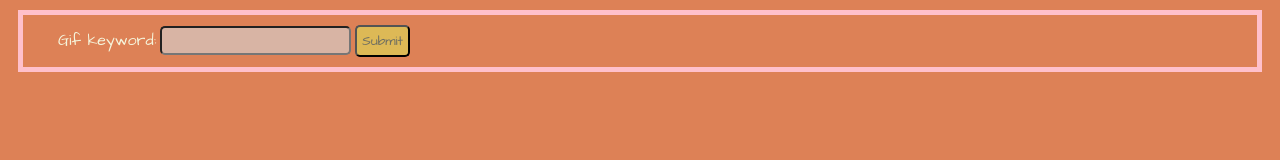
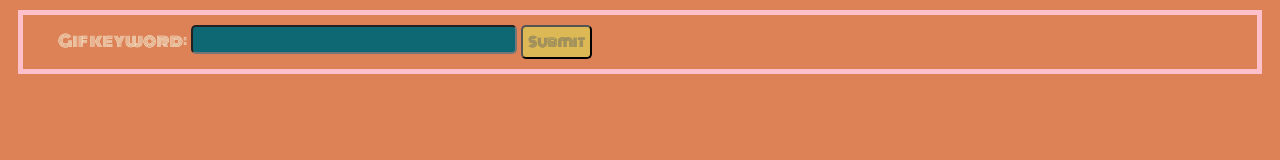
Before and after one commit to khodgesx/portfolio-site, a plain HTML site: page gif-api-index.html in a window 1280 px wide. Drawn offline with nearby package versions, Linux system fonts and the light colour scheme; a web font is replaced by a local one.

Commit message:
changed giphy project to make it more my own

```diff
--- a/gif-api-app.js
+++ b/gif-api-app.js
@@ -5,6 +5,8 @@ async function searchGifs(event){
     const urlString = `https://api.giphy.com/v1/gifs/search?api_key=NNDJHOgLo49VEV54gVeyLcah1e60BH0L&q=${gif}`;
     const response = await fetch(urlString);
     const results = await response.json();
+
+
 
     for (let i=0; i<results.data.length; i++){
         let images = results.data[i].images.fixed_width.url;
--- a/gif-api-style.css
+++ b/gif-api-style.css
@@ -15,20 +15,23 @@ input[type=submit] {
   background-color: rgb(221, 185, 86);
   border-radius: 5px;
   padding: 5px;
-  font-family: 'Architects Daughter', cursive;
+  font-family: 'Monoton', cursive;
   color:rgb(109, 109, 97);
   border-color: none;
 }
 input[type=text]{
-  background-color:rgb(216, 180, 164);
+  background-color:rgb(14, 104, 116);
   border-radius: 5px;
   padding: 5px;
+  color:white;
+  font-family: 'Press Start 2P', cursive;
+  letter-spacing: 2px;;
+  font-size: 15px;
 }
 label[for=search-term]{
 color:beige;
-font-family: 'Architects Daughter', cursive;
+font-family: 'Monoton', cursive;
 }
-
 #giphy-results {
   align-items: center;
   margin: 20px;
```
